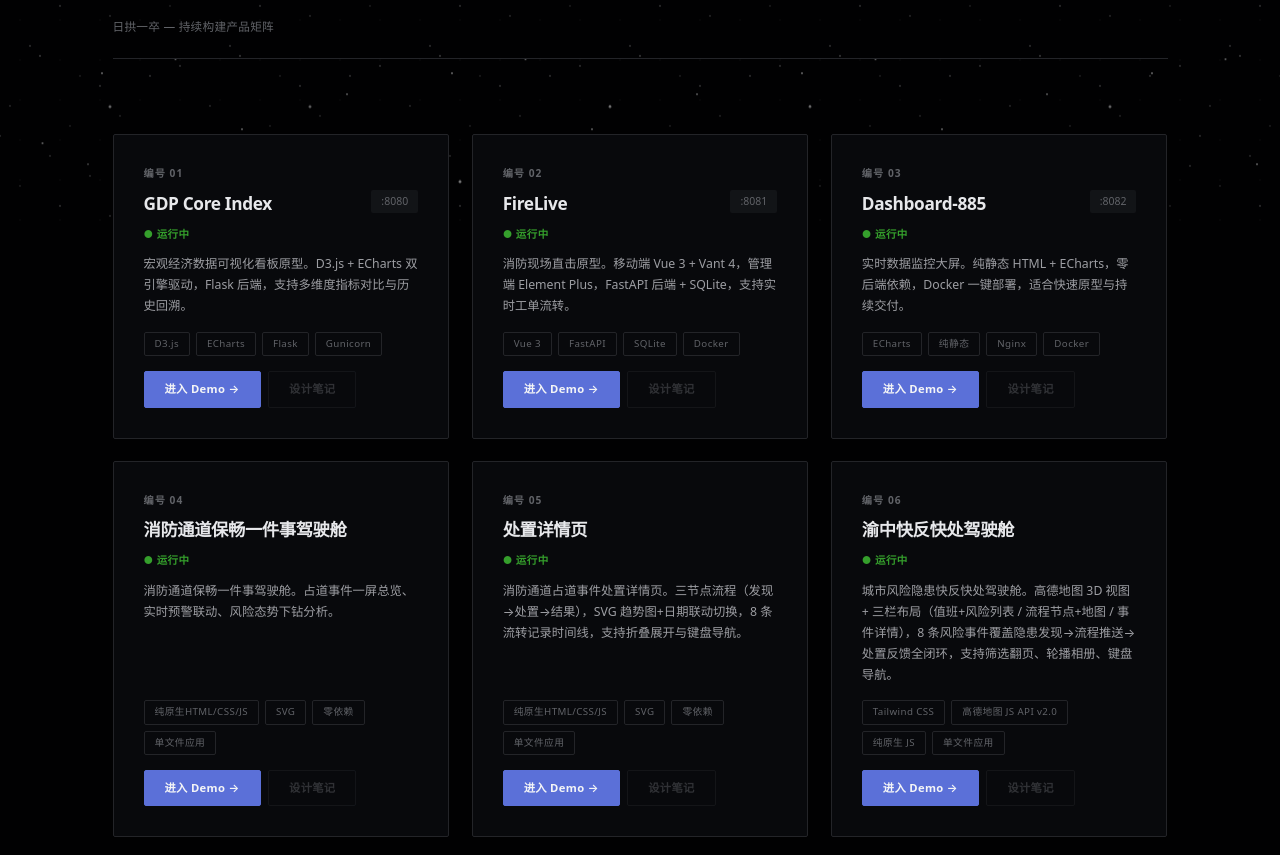
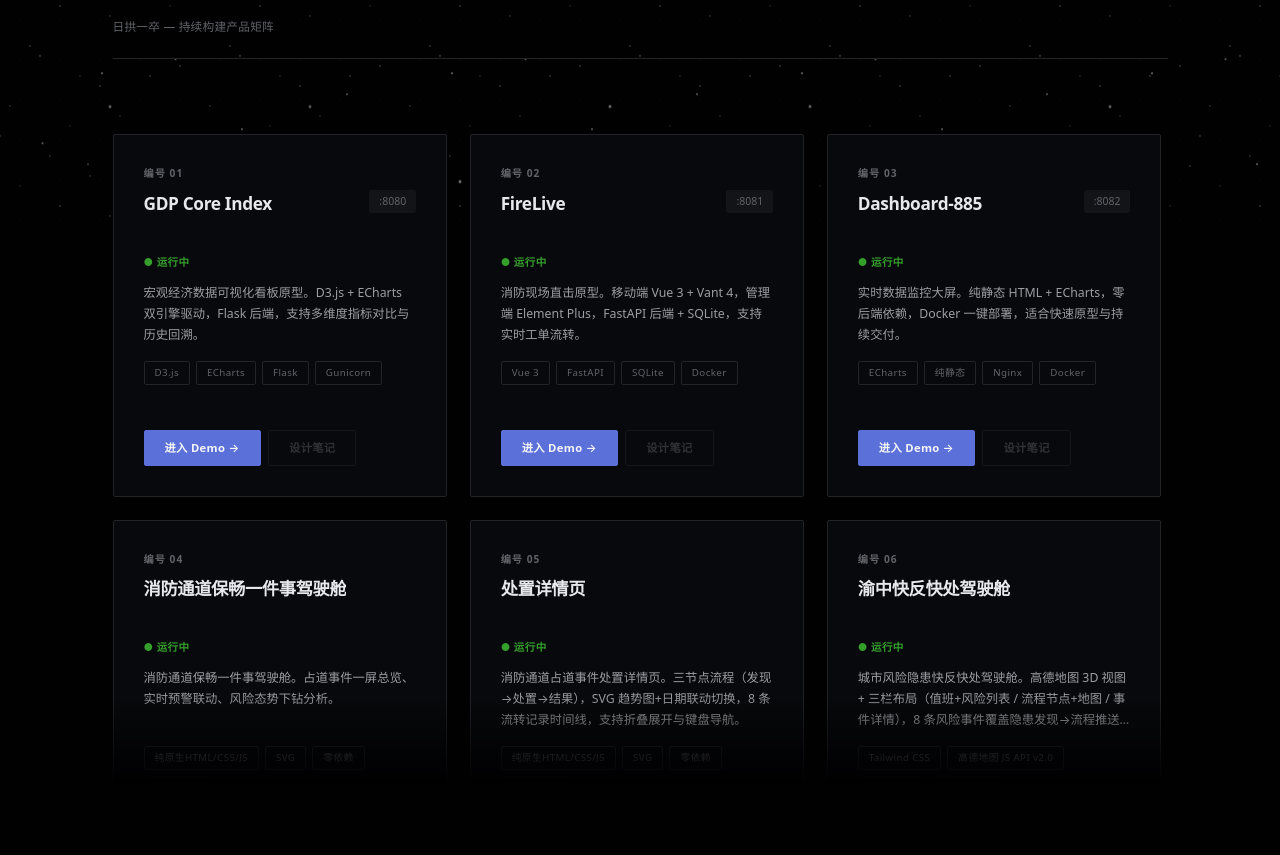
Before and after one commit to chisato1983/szjg-showcase, a website: page index.html in a window 1280 px wide. Shown: the part 560-1415 px from the top of the page. Drawn offline with Linux system fonts and the light colour scheme; a web font is replaced by a local one.

Commit message:
style: 产品区限高 650px 内滚动（第3行半张露出）+ 底部渐隐遮罩 + 卡片统一高度（名称2行/描述3行/标签2行），移动端不限高

```diff
--- a/index.html
+++ b/index.html
@@ -304,7 +304,21 @@
     display: grid;
     grid-template-columns: repeat(auto-fill, minmax(320px, 1fr));
     gap: var(--space-lg);
+    /* 限高内滚动：约 2 行完整卡片 + 第 3 行半张，暗示可继续滚动 */
+    max-height: 650px;
+    overflow-y: auto;
+    padding-right: 6px;
+    padding-bottom: 90px;
+    scrollbar-width: thin;
+    scrollbar-color: var(--border) transparent;
+    /* 底部渐隐遮罩（配合 padding-bottom，滚到底时最后一行不被遮挡） */
+    mask-image: linear-gradient(to bottom, #000 0, #000 calc(100% - 90px), transparent 100%);
+    -webkit-mask-image: linear-gradient(to bottom, #000 0, #000 calc(100% - 90px), transparent 100%);
   }
+  .products-grid::-webkit-scrollbar { width: 6px; }
+  .products-grid::-webkit-scrollbar-track { background: transparent; }
+  .products-grid::-webkit-scrollbar-thumb { background: var(--border); border-radius: 999px; }
+  .products-grid::-webkit-scrollbar-thumb:hover { background: var(--border-hover); }
   .product-card {
     background: var(--surface-1);
     border: 1px solid var(--border);
@@ -333,6 +347,10 @@
   .product-name {
     font-size: 1.15rem; font-weight: 700; letter-spacing: -0.02em;
     transition: color 200ms var(--ease-out);
+    /* 统一卡片高度：名称恒为 2 行 */
+    display: -webkit-box; -webkit-line-clamp: 2; -webkit-box-orient: vertical;
+    overflow: hidden;
+    min-height: calc(2 * 1.15rem * 1.65);
   }
   .product-card:hover .product-name { color: var(--accent); }
   .product-port {
@@ -349,9 +367,16 @@
   .product-desc {
     font-size: 0.82rem; color: var(--text-secondary);
     line-height: 1.7; flex: 1; margin-bottom: var(--space-md);
+    /* 统一卡片高度：描述恒为 3 行 */
+    display: -webkit-box; -webkit-line-clamp: 3; -webkit-box-orient: vertical;
+    overflow: hidden;
+    min-height: calc(3 * 0.82rem * 1.7);
   }
   .product-tech {
     display: flex; flex-wrap: wrap; gap: 6px; margin-bottom: var(--space-md);
+    /* 统一卡片高度：标签区恒为 2 行高度 */
+    min-height: calc(2 * 0.65rem * 1.65 + 22px);
+    align-content: flex-start;
   }
   .product-tech span {
     font-size: 0.65rem; font-weight: 500; letter-spacing: 0.04em;
@@ -461,7 +486,11 @@
 
   /* ===== Responsive ===== */
   @media (max-width: 700px) {
-    .products-grid { grid-template-columns: 1fr; }
+    .products-grid {
+      grid-template-columns: 1fr;
+      max-height: none; overflow: visible; padding-right: 0; padding-bottom: 0;
+      mask-image: none; -webkit-mask-image: none;
+    }
     .header-nav { gap: var(--space-md); }
     .hero-title { font-size: 2.2rem; }
     .stats-bar { flex-direction: column; align-items: flex-start; }
```
